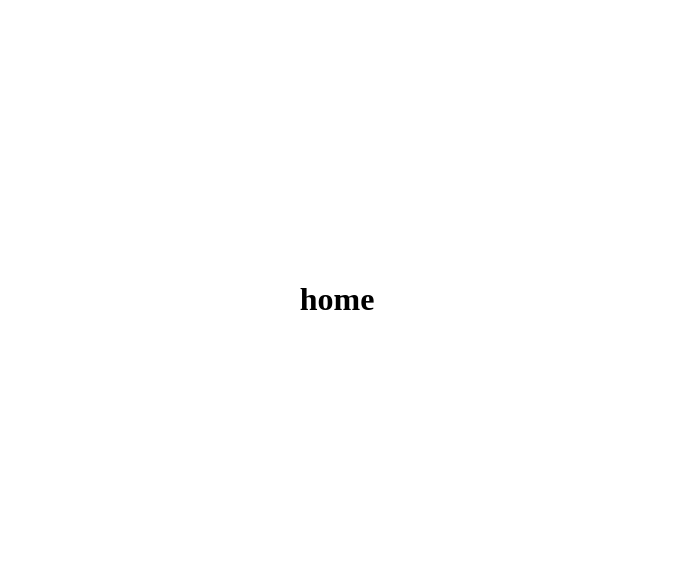
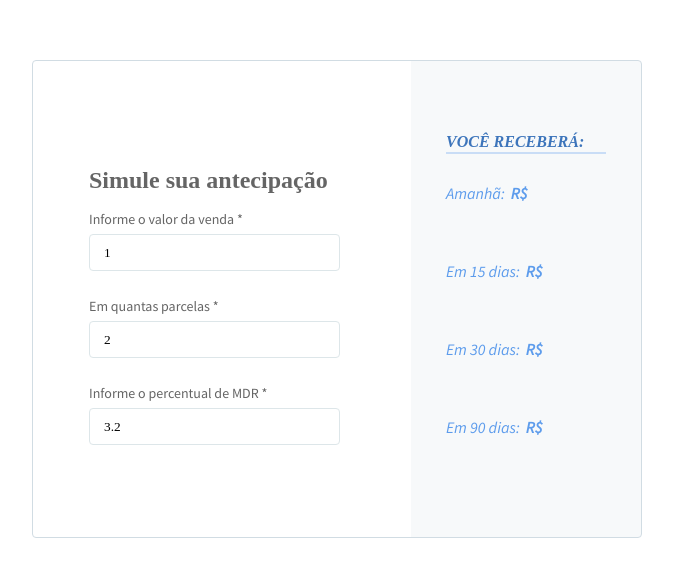
Before and after one commit to wps13/calculadora-antecipacao, a React app: page /#/ in a window 1280 px wide. Shown: the part 101-678 px from the top of the page, without its empty margins (303-976 px from the left). Built offline with nearby package versions, Linux system fonts and the light colour scheme.

Commit message:
feat: add initial home layout

```diff
--- /dev/null
+++ b/src/screens/home/components/antecipation-section/antecipation-section.jsx
@@ -0,0 +1,31 @@
+import React from "react";
+import PropTypes from "prop-types";
+
+import { TextBlockUI } from "../../../../ui";
+
+const AntecipationSection = (props) => {
+  const {
+    tomorrowAmount,
+    fifteenDaysAmount,
+    thirtyDaysAmount,
+    ninetyDaysAmount
+  } = props;
+
+  return (
+    <>
+      <TextBlockUI label="Amanhã:" amount={tomorrowAmount} />
+      <TextBlockUI label="Em 15 dias:" amount={fifteenDaysAmount} />
+      <TextBlockUI label="Em 30 dias:" amount={thirtyDaysAmount} />
+      <TextBlockUI label="Em 90 dias:" amount={ninetyDaysAmount} />
+    </>
+  );
+};
+
+export default AntecipationSection;
+
+AntecipationSection.propTypes = {
+  tomorrowAmount: PropTypes.string.isRequired,
+  fifteenDaysAmount: PropTypes.string.isRequired,
+  thirtyDaysAmount: PropTypes.string.isRequired,
+  ninetyDaysAmount: PropTypes.string.isRequired
+};
--- /dev/null
+++ b/src/screens/home/components/card/card.jsx
@@ -0,0 +1,16 @@
+import React from "react";
+import PropTypes from "prop-types";
+
+import "./card.styles.scss";
+
+const Card = (props) => {
+  const { children } = props;
+
+  return <div className="card">{children}</div>;
+};
+
+export default Card;
+
+Card.propTypes = {
+  children: PropTypes.element.isRequired
+};
--- /dev/null
+++ b/src/screens/home/components/card/card.styles.scss
@@ -0,0 +1,8 @@
+@import "../../../../ui/colors";
+@import "../../../../ui/sizes";
+
+.card {
+  border-radius: $border_radius;
+  background-color: $white;
+  border: 1px solid $grey_light_2;
+}
--- /dev/null
+++ b/src/screens/home/components/divider/divider.jsx
@@ -0,0 +1,7 @@
+import React from "react";
+
+import "./divider.styles.scss";
+
+const Divider = () => <div className="divider" />;
+
+export default Divider;
--- /dev/null
+++ b/src/screens/home/components/divider/divider.styles.scss
@@ -0,0 +1,8 @@
+@import "../../../../ui/colors";
+
+.divider {
+  height: 0.125rem;
+  width: 10rem;
+  background-color: $blue_light;
+  opacity: 0.3;
+}
--- /dev/null
+++ b/src/screens/home/components/index.jsx
@@ -0,0 +1,12 @@
+/* eslint-disable max-len */
+import * as CardComponent from "./card/card";
+import * as InputSectionComponent from "./input-section/input-section";
+import * as AntecipationSectionComponent from "./antecipation-section/antecipation-section";
+import * as DividerComponent from "./divider/divider";
+
+const Card = CardComponent.default;
+const InputSection = InputSectionComponent.default;
+const AntecipationSection = AntecipationSectionComponent.default;
+const Divider = DividerComponent.default;
+
+export { Card, InputSection, AntecipationSection, Divider };
--- /dev/null
+++ b/src/screens/home/components/input-section/input-section.jsx
@@ -0,0 +1,52 @@
+import React from "react";
+import PropTypes from "prop-types";
+
+import { InputUI } from "../../../../ui";
+
+import "./input-section.styles.scss";
+
+const InputSection = (props) => {
+  const {
+    saleAmount,
+    onSaleAmountChanged,
+    installments,
+    onInstallmentsChanged,
+    mdrPercentage,
+    onMdrPercentageChanged
+  } = props;
+  return (
+    <div className="input-section">
+      <InputUI
+        label="Informe o valor da venda *"
+        value={saleAmount}
+        onChanged={onSaleAmountChanged}
+        placeholder="R$ 1.000,00"
+        classname="input-section__input"
+      />
+      <InputUI
+        label="Em quantas parcelas *"
+        value={installments}
+        onChanged={onInstallmentsChanged}
+        placeholder="12"
+        classname="input-section__input"
+      />
+      <InputUI
+        label="Informe o percentual de MDR *"
+        value={mdrPercentage}
+        onChanged={onMdrPercentageChanged}
+        placeholder="20%"
+      />
+    </div>
+  );
+};
+
+export default InputSection;
+
+InputSection.propTypes = {
+  saleAmount: PropTypes.string.isRequired,
+  onSaleAmountChanged: PropTypes.func.isRequired,
+  installments: PropTypes.string.isRequired,
+  onInstallmentsChanged: PropTypes.func.isRequired,
+  mdrPercentage: PropTypes.string.isRequired,
+  onMdrPercentageChanged: PropTypes.func.isRequired
+};
--- /dev/null
+++ b/src/screens/home/components/input-section/input-section.styles.scss
@@ -0,0 +1,11 @@
+@import "../../../../ui/colors";
+@import "../../../../ui/sizes";
+
+.input-section {
+  display: flex;
+  flex-direction: column;
+}
+
+.input-section__input {
+  margin-bottom: 1.625rem;
+}
--- a/src/screens/home/home.jsx
+++ b/src/screens/home/home.jsx
@@ -2,10 +2,34 @@ import React from "react";
 
 import "./home.styles.scss";
 
+import { MainTitleUI, SectionTitleUI } from "../../ui";
+import { Card, InputSection, AntecipationSection, Divider } from "./components";
+
 const Home = () => {
   return (
     <div className="home">
-      <h1>home</h1>
+      <Card>
+        <div className="card-container">
+          <div className="card-container__inputs">
+            <MainTitleUI title="Simule sua antecipação" />
+            <form>
+              <InputSection
+                saleAmount="1"
+                installments="2"
+                mdrPercentage="3.2"
+                onInstallmentsChanged={() => {}}
+                onSaleAmountChanged={() => {}}
+                onMdrPercentageChanged={() => {}}
+              />
+            </form>
+          </div>
+          <div className="card-container__results">
+            <SectionTitleUI title="VOCÊ RECEBERÁ:" />
+            <Divider />
+            <AntecipationSection />
+          </div>
+        </div>
+      </Card>
     </div>
   );
 };
--- a/src/screens/home/home.styles.scss
+++ b/src/screens/home/home.styles.scss
@@ -1,6 +1,34 @@
+@import "../../ui/colors";
+
+@media (min-width: 568px) {
+  .home {
+    display: flex;
+    justify-content: center;
+    align-items: center;
+  }
+}
+
+@media (min-width: 720px) {
+  .home .card-container {
+    flex-direction: row;
+  }
+}
+
 .home {
-  display: flex;
-  justify-content: center;
-  align-items: center;
   height: 100%;
 }
+
+.card-container {
+  display: flex;
+  flex-direction: column;
+}
+
+.card-container__inputs {
+  padding: 2.5625rem 4.4375rem 2.75rem 3.5rem;
+  align-self: center;
+}
+
+.card-container__results {
+  background-color: rgba(209, 220, 227, 0.18);
+  padding: 4.4375rem 2.1875rem;
+}
```
Also changed, not shown: src/screens/home/components/antecipation-section/antecipation-section.styles.scss (added).
